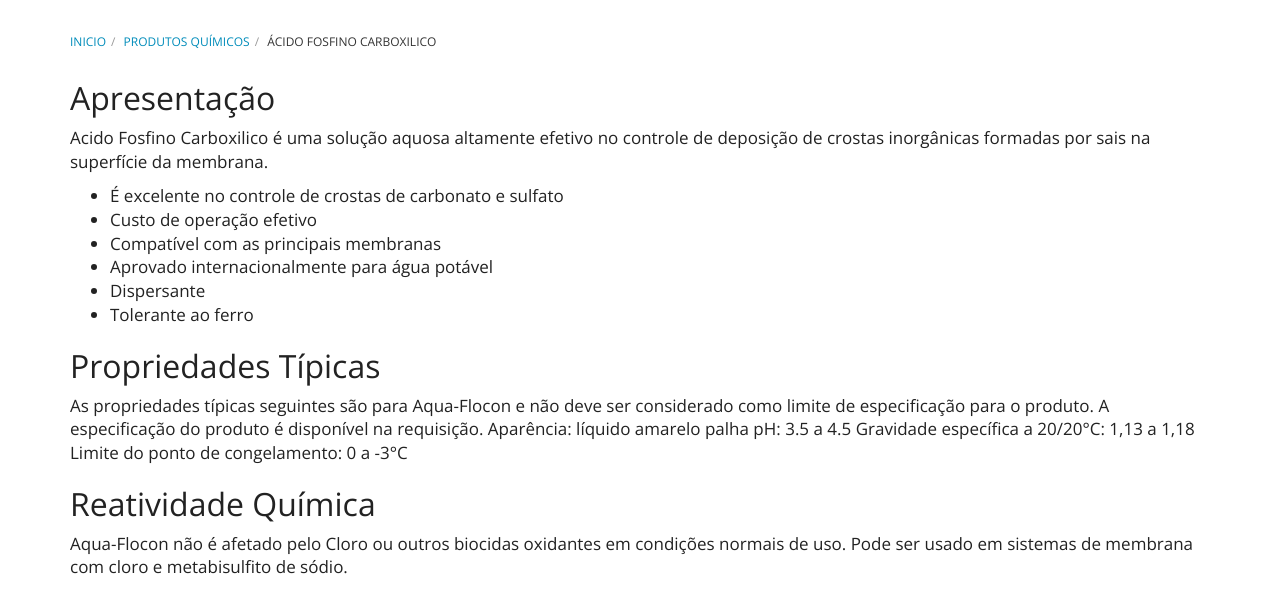
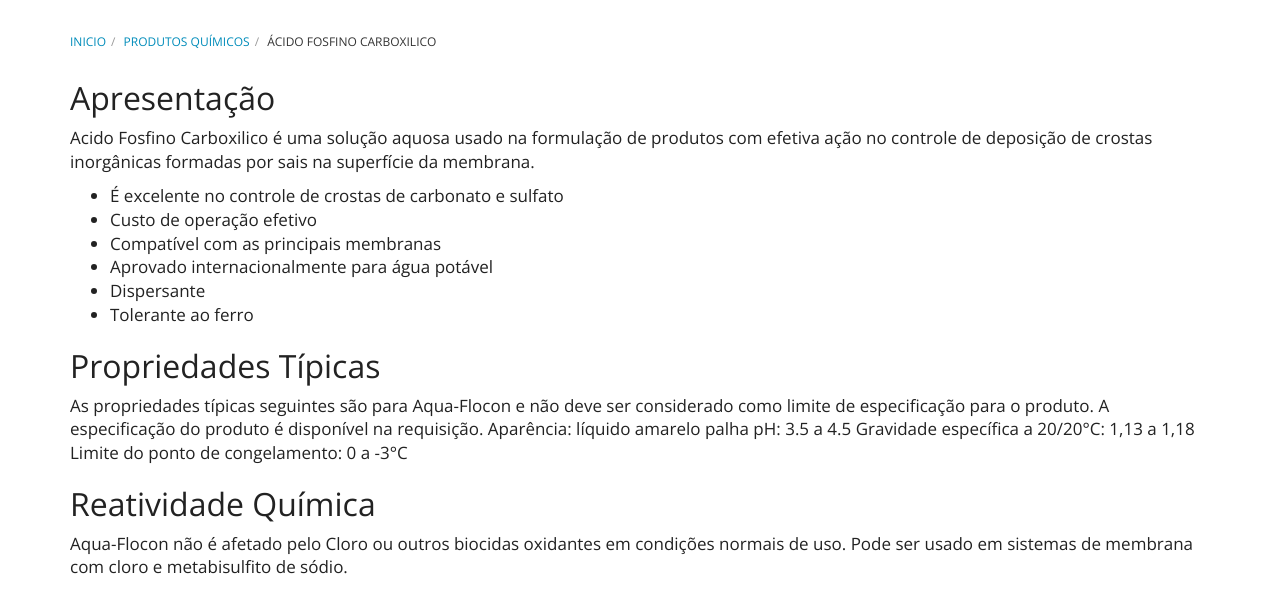
Before and after one commit to purewaterefluentes/purewaterefluentes.github.io, a Jekyll site: the page built from produtos/acido-fosfino-carboxilico.md, in a window 1280 px wide and 900 px high, cut to the strip 298-900 px from the top of the window. Built offline with Jekyll 4.4.1, drawn with Linux system fonts in a browser that asks for light colours; nearby versions of some CDN libraries; library files that are not in the unit come from our copies.

Commit message:
Update and rename acido-fosfino.md to acido-fosfino-carboxilico.md

```diff
--- a/produtos/acido-fosfino.md
+++ b/produtos/acido-fosfino-carboxilico.md
@@ -6,7 +6,7 @@ subtitle: Desincrustante e Dispersante
 
 ## Apresentação
 
-Acido Fosfino Carboxilico é uma solução aquosa altamente efetivo no controle de deposição de crostas inorgânicas formadas por sais na superfície da membrana.
+Acido Fosfino Carboxilico é uma solução aquosa usado na formulação de produtos com efetiva ação no controle de deposição de crostas inorgânicas formadas por sais na superfície da membrana.
 
 - É excelente no controle de crostas de carbonato e sulfato
 - Custo de operação efetivo
```
